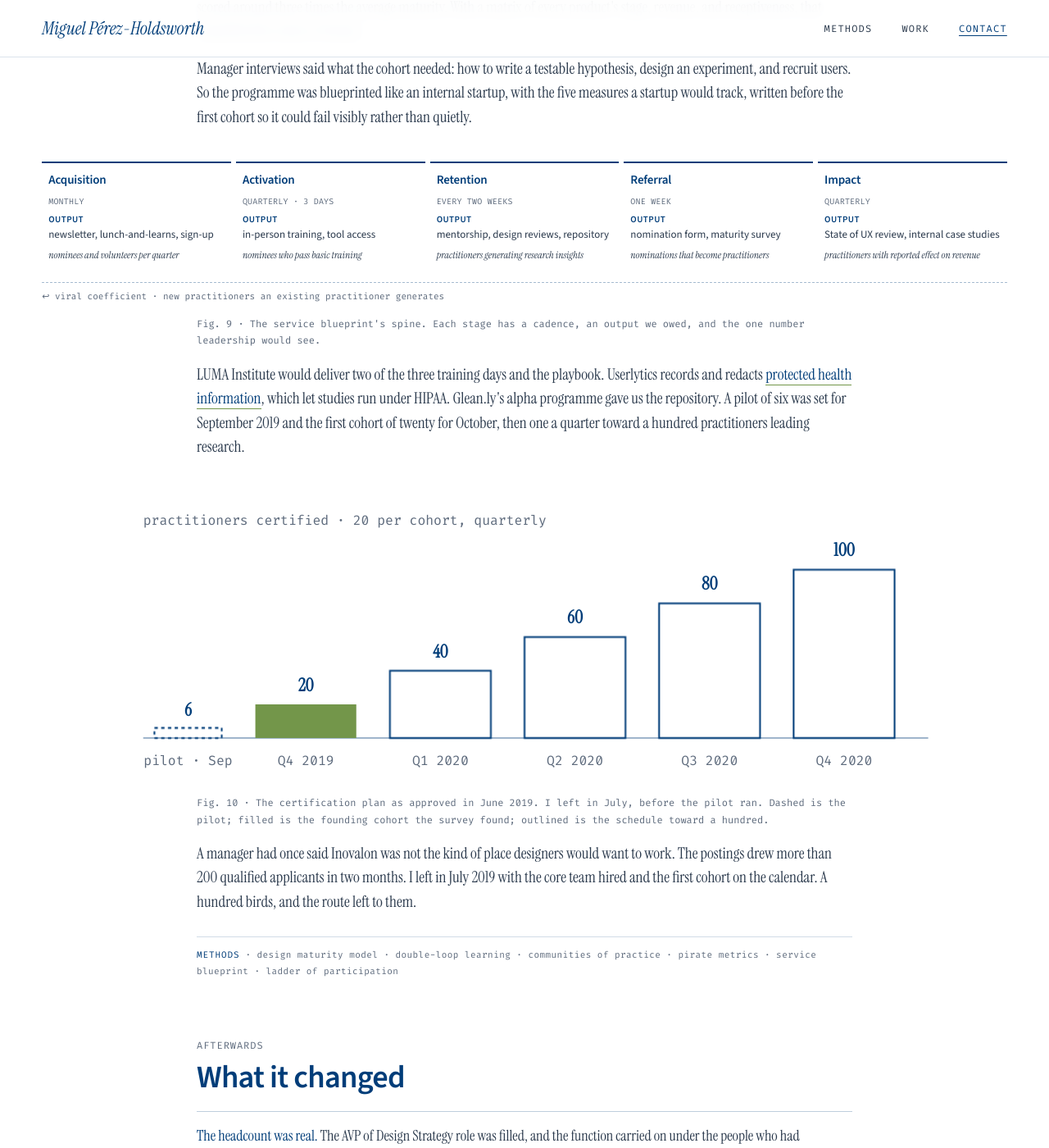
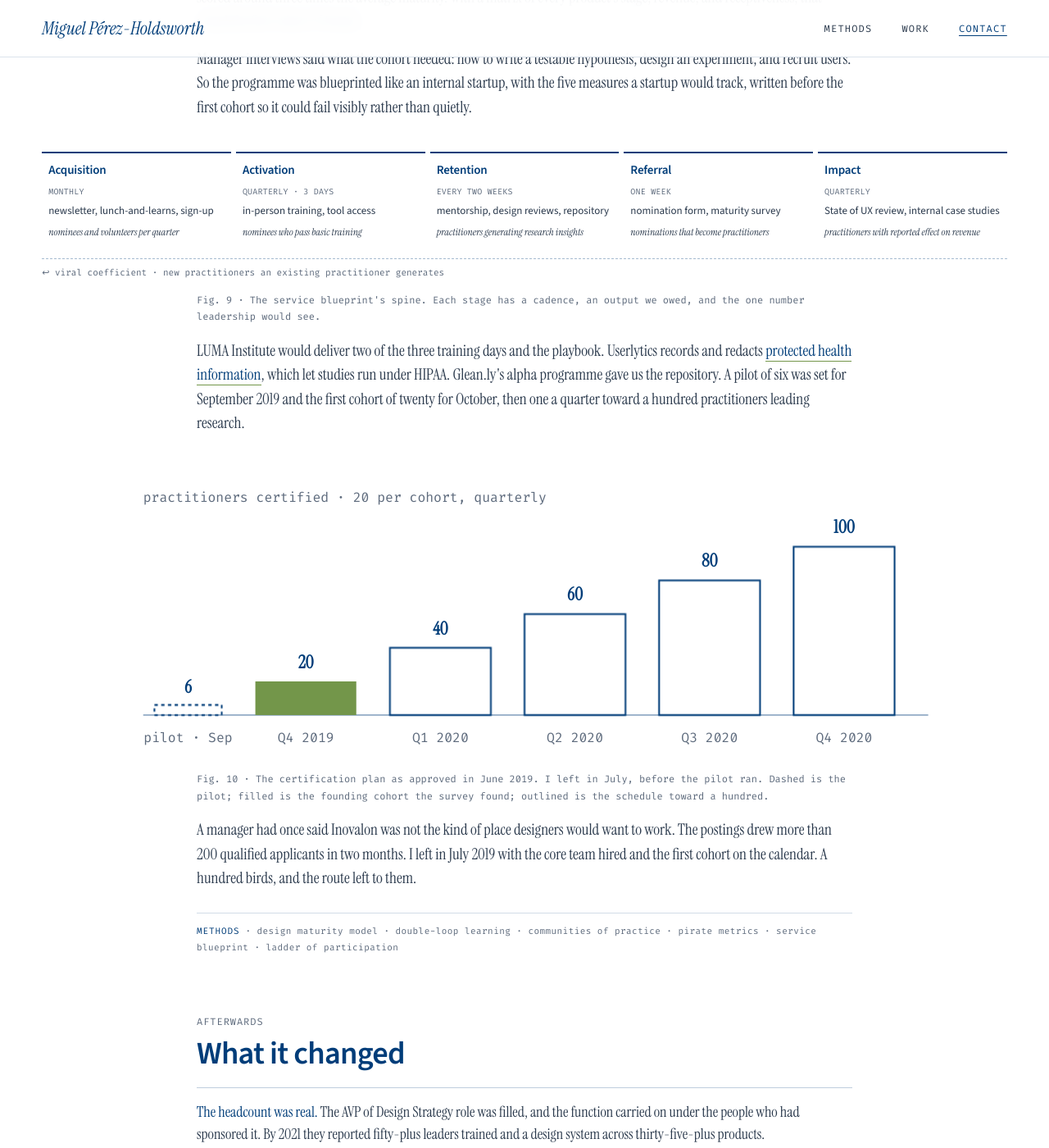
Before and after one commit to miguel-perez/miguel-perez.github.io, a Jekyll site: the page built from work/inovalon-design-coe/index.html, in a window 1280 px wide and 1400 px high, scrolled down 9358 px. Shown: the whole window at 82% size. Built offline with Jekyll 4.4.1, drawn with Linux system fonts in a browser that asks for light colours.

Commit message:
Read the lists down the columns and drop the funnel's repeated label
The task list and the ten transition steps were laid out as a grid, so
they read across the row: 01, 02, then 03, 04. Both are multi-column
now, which fills top to bottom, so a column reads 01 through 05 before
the eye moves right. The program funnel printed OUTPUT above all five
stages; the label goes and the outputs stand on their own, which the
caption already accounts for.

Co-Authored-By: Claude Opus 5 (1M context) <noreply@anthropic.com>

```diff
--- a/work/inovalon-design-coe/index.html
+++ b/work/inovalon-design-coe/index.html
@@ -63,10 +63,11 @@ figure svg{width:100%;height:auto;display:block;overflow:visible}
 .fig-scroll{overflow-x:auto;-webkit-overflow-scrolling:touch}
 figcaption{font:12px/1.7 'Fira Code',monospace;color:#5e6b7d;max-width:800px;margin-left:auto;margin-right:auto}
 figcaption b{font-weight:400;color:#003D79}
-.tasks{margin:0;padding:0;list-style:none;display:grid;grid-template-columns:repeat(auto-fit,minmax(min(220px,100%),1fr));gap:4px 24px;font:11px/1.6 'Fira Code',monospace;color:#5e6b7d}
+.tasks{margin:0;padding:0;list-style:none;columns:220px;column-gap:24px;font:11px/1.6 'Fira Code',monospace;color:#5e6b7d}
+.tasks li{break-inside:avoid}
 .tasks li b{font-weight:400;color:#003D79}
-.steps{margin:20px 0 0;padding:0;list-style:none;counter-reset:s;display:grid;grid-template-columns:repeat(auto-fit,minmax(min(300px,100%),1fr));gap:0 40px}
-.steps li{counter-increment:s;border-top:1px solid rgba(0,61,121,.25);padding:12px 0;font-size:17px;line-height:1.4;color:#2b3a4d;display:flex;gap:14px}
+.steps{margin:20px 0 0;padding:0;list-style:none;counter-reset:s;columns:300px;column-gap:40px}
+.steps li{counter-increment:s;break-inside:avoid;border-top:1px solid rgba(0,61,121,.25);padding:12px 0;font-size:17px;line-height:1.4;color:#2b3a4d;display:flex;gap:14px}
 .steps li::before{content:counter(s,decimal-leading-zero);font:12px/1.7 'Fira Code',monospace;color:#5e6b7d;flex:0 0 24px}
 .quotes{margin:64px 0 0;display:grid;grid-template-columns:repeat(auto-fit,minmax(min(200px,100%),1fr));gap:32px}
 blockquote{margin:0}
@@ -243,7 +244,6 @@ blockquote footer{margin-top:16px;font:12px/1.6 'Fira Code',monospace;color:#5e6
 .funnel .n{font:600 15px 'Source Sans 3',sans-serif;color:#003D79;letter-spacing:-.01em}
 .funnel .c{font:10px/1.5 'Fira Code',monospace;color:#5e6b7d;letter-spacing:.02em}
 .funnel .o{font:13px/1.35 'Source Sans 3',sans-serif;color:#2b3a4d}
-.funnel .o b{font-weight:600;color:#003D79;display:block;font-size:11px;letter-spacing:.04em;text-transform:uppercase;margin-bottom:2px}
 .funnel .m{font:12px/1.4 'Instrument Serif',serif;color:#2b3a4d;font-style:italic}
 .funnel-scroll{overflow:visible}
 .loop{margin-top:10px;font:11px/1.6 'Fira Code',monospace;color:#5e6b7d;border-top:1px dashed rgba(0,61,121,.35);padding-top:8px}
@@ -665,11 +665,11 @@ blockquote footer{margin-top:16px;font:12px/1.6 'Fira Code',monospace;color:#5e6
 
    <figure>
 <div class="funnel-scroll"><div class="funnel" aria-label="The program as a five-stage funnel: acquisition, activation, retention, referral, and impact, each with a cadence, an output, and a measure.">
-     <div><span class="n">Acquisition</span><span class="c">MONTHLY</span><span class="o"><b>Output</b>newsletter, lunch-and-learns, sign-up</span><span class="m">nominees and volunteers per quarter</span></div>
-     <div><span class="n">Activation</span><span class="c">QUARTERLY · 3 DAYS</span><span class="o"><b>Output</b>in-person training, tool access</span><span class="m">nominees who pass basic training</span></div>
-     <div><span class="n">Retention</span><span class="c">EVERY TWO WEEKS</span><span class="o"><b>Output</b>mentorship, design reviews, repository</span><span class="m">practitioners generating research insights</span></div>
-     <div><span class="n">Referral</span><span class="c">ONE WEEK</span><span class="o"><b>Output</b>nomination form, maturity survey</span><span class="m">nominations that become practitioners</span></div>
-     <div><span class="n">Impact</span><span class="c">QUARTERLY</span><span class="o"><b>Output</b>State of UX review, internal case studies</span><span class="m">practitioners with reported effect on revenue</span></div>
+     <div><span class="n">Acquisition</span><span class="c">MONTHLY</span><span class="o">newsletter, lunch-and-learns, sign-up</span><span class="m">nominees and volunteers per quarter</span></div>
+     <div><span class="n">Activation</span><span class="c">QUARTERLY · 3 DAYS</span><span class="o">in-person training, tool access</span><span class="m">nominees who pass basic training</span></div>
+     <div><span class="n">Retention</span><span class="c">EVERY TWO WEEKS</span><span class="o">mentorship, design reviews, repository</span><span class="m">practitioners generating research insights</span></div>
+     <div><span class="n">Referral</span><span class="c">ONE WEEK</span><span class="o">nomination form, maturity survey</span><span class="m">nominations that become practitioners</span></div>
+     <div><span class="n">Impact</span><span class="c">QUARTERLY</span><span class="o">State of UX review, internal case studies</span><span class="m">practitioners with reported effect on revenue</span></div>
     </div></div>
     <div class="loop">↩ viral coefficient · new practitioners an existing practitioner generates</div>
     <figcaption>Fig. 9 · The service blueprint's spine. Each stage has a cadence, an output we owed, and the one number leadership would see.</figcaption>
```
